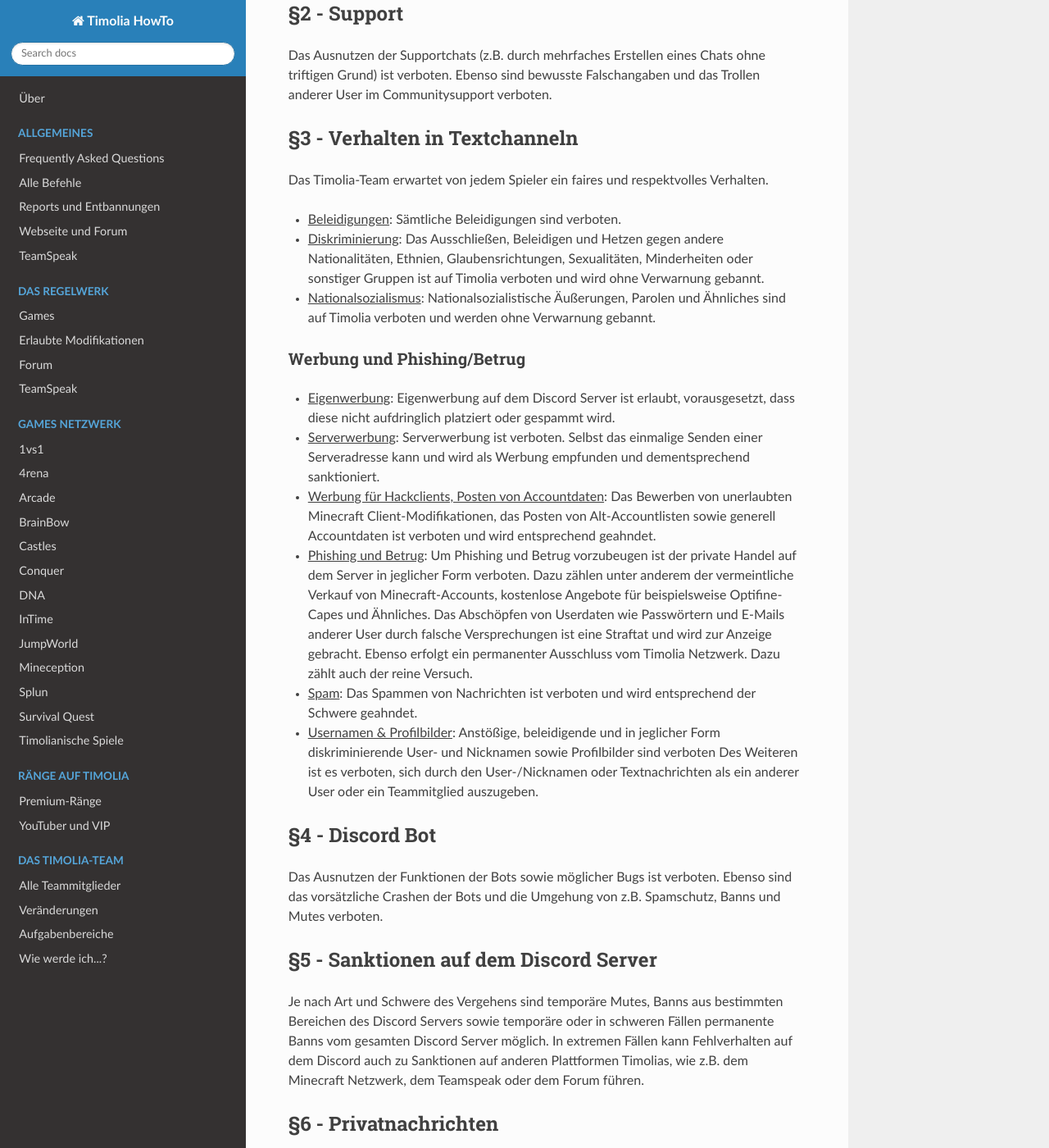
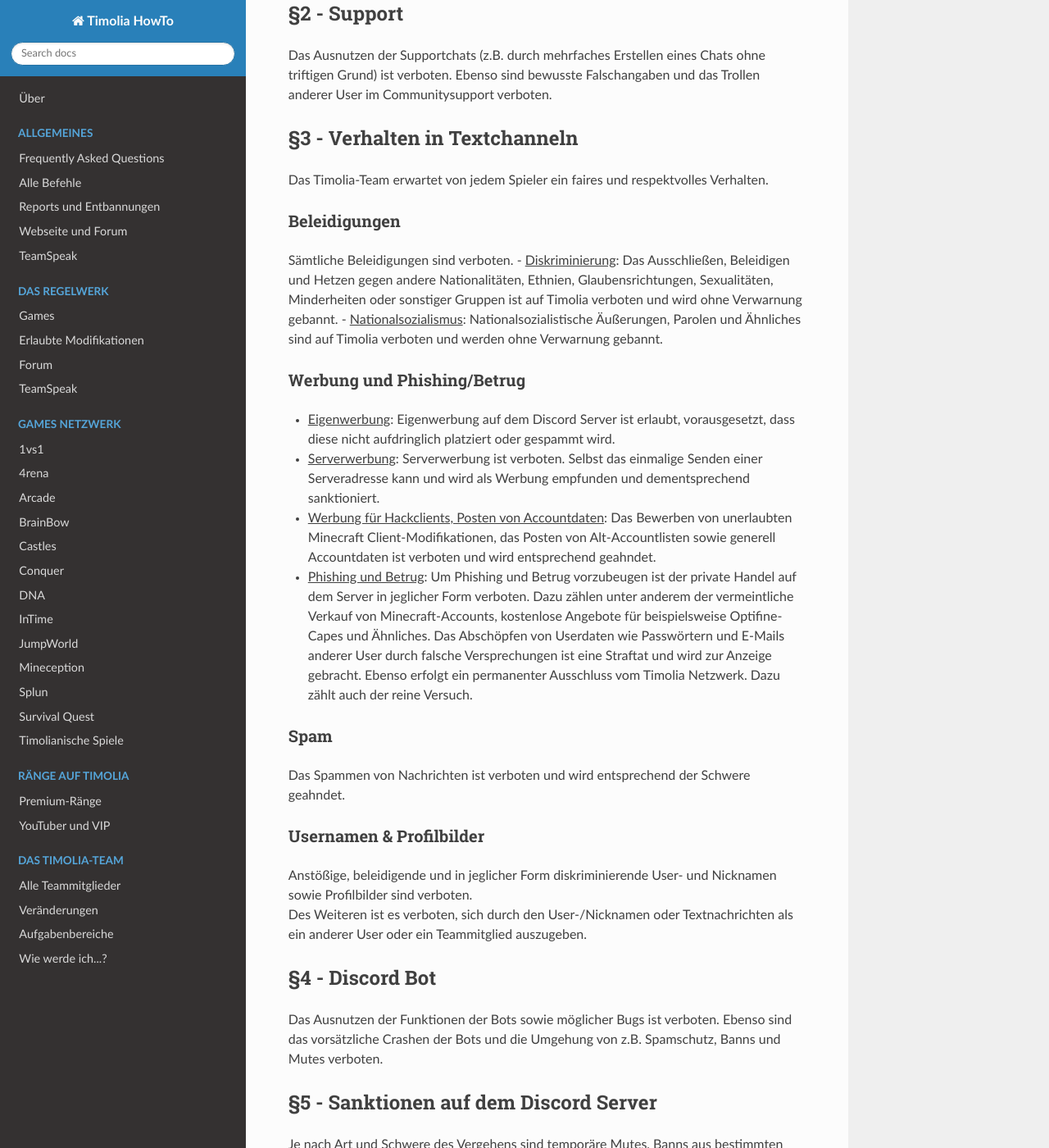
Before and after one commit to TimoliaDE/HowTo, an MkDocs documentation site: the page built from docs/rules/discord.md, in a window 1280 px wide and 1400 px high, scrolled down 227 px. Shown: the whole window at 82% size. Built offline with MkDocs 1.6.1, drawn with Linux system fonts in a browser that asks for light colours; nearby versions of some CDN libraries; old or Windows-style settings are respelled for this version of MkDocs.

```diff
--- a/docs/rules/discord.md
+++ b/docs/rules/discord.md
@@ -8,7 +8,8 @@ Ebenso sind bewusste Falschangaben und das Trollen anderer User im Communitysupp
 ## §3 - Verhalten in Textchanneln
 Das Timolia-Team erwartet von jedem Spieler ein faires und respektvolles Verhalten.
 
-- <u>Beleidigungen</u>: Sämtliche Beleidigungen sind verboten.
+### Beleidigungen
+Sämtliche Beleidigungen sind verboten.
 - <u>Diskriminierung</u>: Das Ausschließen, Beleidigen und Hetzen gegen andere Nationalitäten, Ethnien, Glaubensrichtungen, Sexualitäten, Minderheiten oder sonstiger Gruppen ist auf Timolia verboten und wird ohne Verwarnung gebannt.
 - <u>Nationalsozialismus</u>: Nationalsozialistische Äußerungen, Parolen und Ähnliches sind auf Timolia verboten und werden ohne Verwarnung gebannt.
 
@@ -18,8 +19,11 @@ Das Timolia-Team erwartet von jedem Spieler ein faires und respektvolles Verhalt
 - <u>Werbung für Hackclients, Posten von Accountdaten</u>: Das Bewerben von unerlaubten Minecraft Client-Modifikationen, das Posten von Alt-Accountlisten sowie generell Accountdaten ist verboten und wird entsprechend geahndet.
 - <u>Phishing und Betrug</u>: Um Phishing und Betrug vorzubeugen ist der private Handel auf dem Server in jeglicher Form verboten.
 Dazu zählen unter anderem der vermeintliche Verkauf von Minecraft-Accounts, kostenlose Angebote für beispielsweise Optifine-Capes und Ähnliches. Das Abschöpfen von Userdaten wie Passwörtern und E-Mails anderer User durch falsche Versprechungen ist eine Straftat und wird zur Anzeige gebracht. Ebenso erfolgt ein permanenter Ausschluss vom Timolia Netzwerk. Dazu zählt auch der reine Versuch.
-- <u>Spam</u>: Das Spammen von Nachrichten ist verboten und wird entsprechend der Schwere geahndet.
-- <u>Usernamen & Profilbilder</u>: Anstößige, beleidigende und in jeglicher Form diskriminierende User- und Nicknamen sowie Profilbilder sind verboten
+
+### Spam
+Das Spammen von Nachrichten ist verboten und wird entsprechend der Schwere geahndet.
+### Usernamen & Profilbilder
+Anstößige, beleidigende und in jeglicher Form diskriminierende User- und Nicknamen sowie Profilbilder sind verboten.
 Des Weiteren ist es verboten, sich durch den User-/Nicknamen oder Textnachrichten als ein anderer User oder ein Teammitglied auszugeben.
 
 ## §4 - Discord Bot
```
